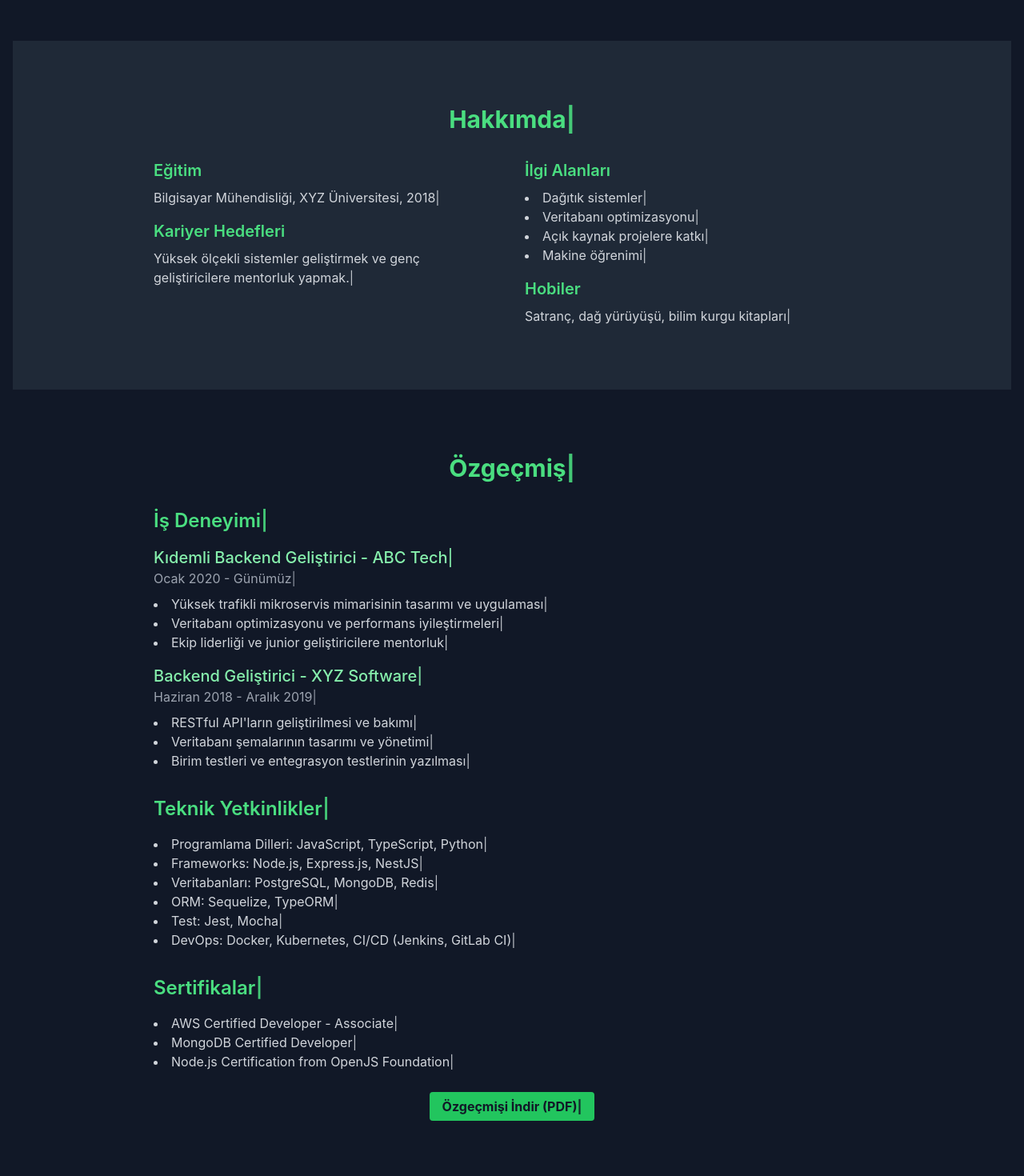
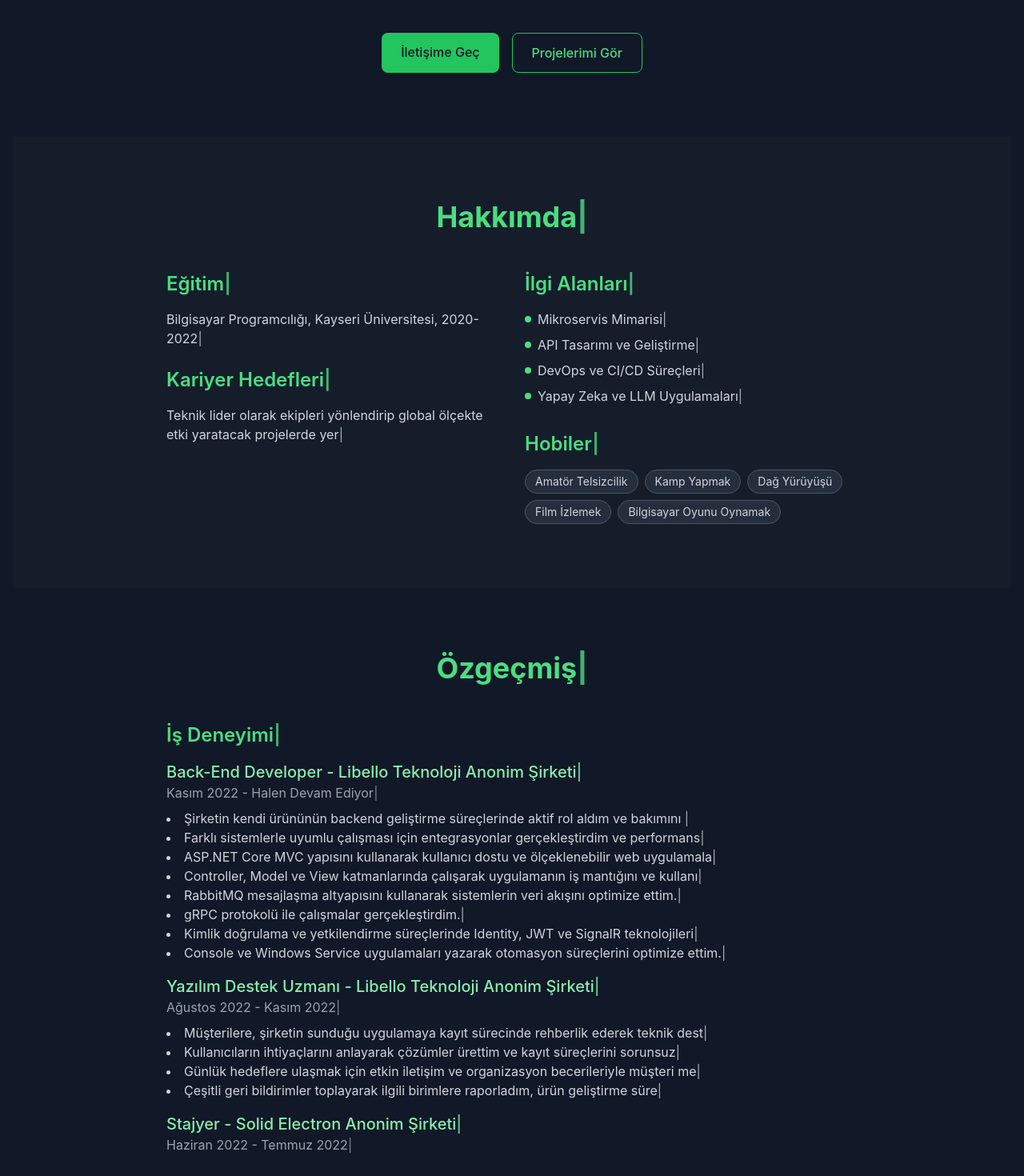
Before and after one commit to Burak-Ozlece/CV, a React (Create React App) app: page / in a window 1280 px wide. Shown: the part 940-2410 px from the top of the page at 80% size. Built offline with nearby package versions, Linux system fonts and the light colour scheme.

Commit message:
güncellendi

```diff
--- a/src/App.tsx
+++ b/src/App.tsx
@@ -98,7 +98,7 @@ function App() {
         <footer className="relative z-10 bg-gray-800 text-gray-100 p-4 mt-8">
           <div className="container mx-auto text-center">
             <div className="h-[25px] overflow-hidden">
-              <TypingEffect text="© 2023 Burak Özlece. Tüm hakları saklıdır." />
+              <TypingEffect text="© 2024 Burak Özlece. Tüm hakları saklıdır." />
             </div>
           </div>
         </footer>
--- a/src/components/About/index.tsx
+++ b/src/components/About/index.tsx
@@ -2,35 +2,71 @@ import React from 'react'
 import { TypingEffect } from '../TypingEffect'
 
 export function About() {
+  const interestAreas = [
+    'Mikroservis Mimarisi',
+    'API Tasarımı ve Geliştirme',
+    'DevOps ve CI/CD Süreçleri',
+    'Yapay Zeka ve LLM Uygulamaları'
+  ]
+
+  const hobbies = [
+    'Amatör Telsizcilik',
+    'Kamp Yapmak',
+    'Dağ Yürüyüşü',
+    'Film İzlemek',
+    'Bilgisayar Oyunu Oynamak'
+  ]
+
   return (
-    <section id="about" className="py-20 bg-gray-800">
-      <div className="max-w-4xl mx-auto">
-        <h2 className="text-3xl font-bold mb-8 text-center text-green-400">
+    <section id="about" className="py-20 bg-gray-800/30">
+      <div className="container mx-auto px-4 max-w-4xl">
+        <h2 className="text-4xl font-bold text-center text-green-400 mb-12">
           <TypingEffect text="Hakkımda" />
         </h2>
+
         <div className="grid md:grid-cols-2 gap-8">
           <div>
-            <h3 className="text-xl font-semibold mb-2 text-green-400">Eğitim</h3>
-            <p className="mb-4 text-gray-300">
-              <TypingEffect text="Bilgisayar Mühendisliği, XYZ Üniversitesi, 2018" />
+            <h3 className="text-2xl font-semibold text-green-400 mb-4">
+              <TypingEffect text="Eğitim" />
+            </h3>
+            <p className="text-gray-300 mb-6">
+              <TypingEffect text="Bilgisayar Programcılığı, Kayseri Üniversitesi, 2020-2022" />
             </p>
-            <h3 className="text-xl font-semibold mb-2 text-green-400">Kariyer Hedefleri</h3>
-            <p className="mb-4 text-gray-300">
-              <TypingEffect text="Yüksek ölçekli sistemler geliştirmek ve genç geliştiricilere mentorluk yapmak." />
+
+            <h3 className="text-2xl font-semibold text-green-400 mb-4">
+              <TypingEffect text="Kariyer Hedefleri" />
+            </h3>
+            <p className="text-gray-300">
+              <TypingEffect text="Teknik lider olarak ekipleri yönlendirip global ölçekte etki yaratacak projelerde yer almak." />
             </p>
           </div>
+
           <div>
-            <h3 className="text-xl font-semibold mb-2 text-green-400">İlgi Alanları</h3>
-            <ul className="list-disc list-inside mb-4 text-gray-300">
-              <li><TypingEffect text="Dağıtık sistemler" /></li>
-              <li><TypingEffect text="Veritabanı optimizasyonu" /></li>
-              <li><TypingEffect text="Açık kaynak projelere katkı" /></li>
-              <li><TypingEffect text="Makine öğrenimi" /></li>
+            <h3 className="text-2xl font-semibold text-green-400 mb-4">
+              <TypingEffect text="İlgi Alanları" />
+            </h3>
+            <ul className="space-y-2 mb-8">
+              {interestAreas.map((area, index) => (
+                <li key={index} className="text-gray-300 flex items-center">
+                  <span className="w-2 h-2 bg-green-400 rounded-full mr-2"></span>
+                  <TypingEffect text={area} />
+                </li>
+              ))}
             </ul>
-            <h3 className="text-xl font-semibold mb-2 text-green-400">Hobiler</h3>
-            <p className="text-gray-300">
-              <TypingEffect text="Satranç, dağ yürüyüşü, bilim kurgu kitapları" />
-            </p>
+
+            <h3 className="text-2xl font-semibold text-green-400 mb-4">
+              <TypingEffect text="Hobiler" />
+            </h3>
+            <div className="flex flex-wrap gap-2">
+              {hobbies.map((hobby, index) => (
+                <span
+                  key={index}
+                  className="px-3 py-1 bg-gray-700/50 text-gray-300 rounded-full text-sm border border-gray-600 hover:border-green-400 transition-colors duration-300"
+                >
+                  {hobby}
+                </span>
+              ))}
+            </div>
           </div>
         </div>
       </div>
--- a/src/components/Contact/index.tsx
+++ b/src/components/Contact/index.tsx
@@ -29,26 +29,20 @@ export function Contact() {
               <TypingEffect text="İletişim Bilgileri" />
             </h3>
             <p className="mb-2 text-gray-300">
-              <TypingEffect text="Email: burak.ozlece@example.com" />
-            </p>
-            <p className="mb-2 text-gray-300">
-              <TypingEffect text="Telefon: +90 555 123 4567" />
+              <TypingEffect text="E posta: burakozlece@hotmail.com" />
             </p>
             <p className="mb-4 text-gray-300">
-              <TypingEffect text="Konum: İstanbul, Türkiye" />
+              <TypingEffect text="Konum: Kayseri, Türkiye" />
             </p>
             <h3 className="text-xl font-semibold mb-4 text-green-300">
               <TypingEffect text="Sosyal Medya" />
             </h3>
             <div className="flex space-x-4">
-              <a href="https://linkedin.com/in/burakozlece" target="_blank" rel="noopener noreferrer" className="text-green-400 hover:text-green-300">
+              <a href="https://www.linkedin.com/in/burak-ozlece/" target="_blank" rel="noopener noreferrer" className="text-green-400 hover:text-green-300">
                 <TypingEffect text="LinkedIn" />
               </a>
-              <a href="https://github.com/burakozlece" target="_blank" rel="noopener noreferrer" className="text-green-400 hover:text-green-300">
+              <a href="https://github.com/Burak-Ozlece" target="_blank" rel="noopener noreferrer" className="text-green-400 hover:text-green-300">
                 <TypingEffect text="GitHub" />
-              </a>
-              <a href="https://twitter.com/burakozlece" target="_blank" rel="noopener noreferrer" className="text-green-400 hover:text-green-300">
-                <TypingEffect text="Twitter" />
               </a>
             </div>
           </div>
--- a/src/components/Home/index.tsx
+++ b/src/components/Home/index.tsx
@@ -47,8 +47,8 @@ export function Home() {
 
             {/* Açıklama */}
             <div className="max-w-2xl mx-auto">
-              <p className="text-gray-300 text-lg leading-relaxed h-[80px] overflow-hidden">
-                <TypingEffect text="Merhaba! Ben Burak. Backend teknolojileri konusunda uzmanlaşmış, karmaşık problemleri çözmekten ve ölçeklenebilir sistemler tasarlamaktan keyif alan bir geliştiriciyim." />
+              <p className="text-gray-300 text-lg leading-relaxed h-[200px] overflow-hidden">
+                <TypingEffect text="Merhaba!Ben Burak, backend geliştirme teknolojileri üzerine yoğunlaşmış ve bu alanda kendimi sürekli geliştiren bir yazılım geliştiricisiyim. .NET, SignalR, Docker, gRPC, JWT gibi modern teknolojiler kullanarak ölçeklenebilir, güvenli ve performans odaklı sistemler tasarlamaktan büyük bir keyif alıyorum.Karmaşık problemlere yaratıcı çözümler bulmak, kullanıcı dostu ve verimli altyapılar oluşturmak benim en büyük tutkularımdan biri. Ekibinizde yer alarak projelerinize değer katmaya ve hedeflerinizi gerçeğe dönüştürmeye yardımcı olmaya hazırım!" />
               </p>
             </div>
 
--- a/src/components/Resume/index.tsx
+++ b/src/components/Resume/index.tsx
@@ -1,10 +1,11 @@
+import React from 'react'
 import { TypingEffect } from '../TypingEffect'
 
 export function Resume() {
   return (
     <section id="resume" className="py-20">
-      <div className="max-w-4xl mx-auto">
-        <h2 className="text-3xl font-bold mb-8 text-center text-green-400">
+      <div className="container mx-auto px-4 max-w-4xl">
+        <h2 className="text-4xl font-bold text-center text-green-400 mb-12">
           <TypingEffect text="Özgeçmiş" />
         </h2>
         <div className="mb-8">
@@ -13,29 +14,44 @@ export function Resume() {
           </h3>
           <div className="mb-4">
             <h4 className="text-xl font-medium text-green-300">
-              <TypingEffect text="Kıdemli Backend Geliştirici - ABC Tech" />
+              <TypingEffect text="Back-End Developer - Libello Teknoloji Anonim Şirketi" />
             </h4>
             <p className="text-gray-400">
-              <TypingEffect text="Ocak 2020 - Günümüz" />
+              <TypingEffect text="Kasım 2022 - Halen Devam Ediyor" />
             </p>
             <ul className="list-disc list-inside mt-2 text-gray-300">
-              <li><TypingEffect text="Yüksek trafikli mikroservis mimarisinin tasarımı ve uygulaması" /></li>
-              <li><TypingEffect text="Veritabanı optimizasyonu ve performans iyileştirmeleri" /></li>
-              <li><TypingEffect text="Ekip liderliği ve junior geliştiricilere mentorluk" /></li>
+              <li><TypingEffect text=" Şirketin kendi ürününün backend geliştirme süreçlerinde aktif rol aldım ve bakımını üstlendim." /></li>
+              <li><TypingEffect text="Farklı sistemlerle uyumlu çalışması için entegrasyonlar gerçekleştirdim ve performans odaklı çözümler geliştirdim." /></li>
+              <li><TypingEffect text="ASP.NET Core MVC yapısını kullanarak kullanıcı dostu ve ölçeklenebilir web uygulamaları geliştirdim." /></li>
+              <li><TypingEffect text="Controller, Model ve View katmanlarında çalışarak uygulamanın iş mantığını ve kullanıcı arayüzünü tasarladım." /></li>
+              <li><TypingEffect text="RabbitMQ mesajlaşma altyapısını kullanarak sistemlerin veri akışını optimize ettim." /></li>
+              <li><TypingEffect text="gRPC protokolü ile çalışmalar gerçekleştirdim." /></li>
+              <li><TypingEffect text="Kimlik doğrulama ve yetkilendirme süreçlerinde Identity, JWT ve SignalR teknolojilerini kullanarak güvenli ve gerçek zamanlı iletişim sağlayan çözümler geliştirdim." /></li>
+              <li><TypingEffect text="Console ve Windows Service uygulamaları yazarak otomasyon süreçlerini optimize ettim." /></li>
+
             </ul>
           </div>
           <div className="mb-4">
             <h4 className="text-xl font-medium text-green-300">
-              <TypingEffect text="Backend Geliştirici - XYZ Software" />
+              <TypingEffect text="Yazılım Destek Uzmanı - Libello Teknoloji Anonim Şirketi" />
             </h4>
             <p className="text-gray-400">
-              <TypingEffect text="Haziran 2018 - Aralık 2019" />
+              <TypingEffect text="Ağustos 2022 - Kasım 2022" />
             </p>
             <ul className="list-disc list-inside mt-2 text-gray-300">
-              <li><TypingEffect text="RESTful API'ların geliştirilmesi ve bakımı" /></li>
-              <li><TypingEffect text="Veritabanı şemalarının tasarımı ve yönetimi" /></li>
-              <li><TypingEffect text="Birim testleri ve entegrasyon testlerinin yazılması" /></li>
+              <li><TypingEffect text="Müşterilere, şirketin sunduğu uygulamaya kayıt sürecinde rehberlik ederek teknik destek sağladım." /></li>
+              <li><TypingEffect text="Kullanıcıların ihtiyaçlarını anlayarak çözümler ürettim ve kayıt süreçlerini sorunsuz bir şekilde tamamlamalarını sağladım." /></li>
+              <li><TypingEffect text="Günlük hedeflere ulaşmak için etkin iletişim ve organizasyon becerileriyle müşteri memnuniyetini artırmaya odaklandım." /></li>
+              <li><TypingEffect text="Çeşitli geri bildirimler toplayarak ilgili birimlere raporladım, ürün geliştirme süreçlerine katkı sağladım." /></li>
             </ul>
+          </div>
+          <div className="mb-4">
+            <h4 className="text-xl font-medium text-green-300">
+              <TypingEffect text="Stajyer - Solid Electron Anonim Şirketi" />
+            </h4>
+            <p className="text-gray-400">
+              <TypingEffect text="Haziran 2022 - Temmuz 2022" />
+            </p>
           </div>
         </div>
         <div className="mb-8">
@@ -43,12 +59,10 @@ export function Resume() {
             <TypingEffect text="Teknik Yetkinlikler" />
           </h3>
           <ul className="list-disc list-inside text-gray-300">
-            <li><TypingEffect text="Programlama Dilleri: JavaScript, TypeScript, Python" /></li>
-            <li><TypingEffect text="Frameworks: Node.js, Express.js, NestJS" /></li>
-            <li><TypingEffect text="Veritabanları: PostgreSQL, MongoDB, Redis" /></li>
-            <li><TypingEffect text="ORM: Sequelize, TypeORM" /></li>
-            <li><TypingEffect text="Test: Jest, Mocha" /></li>
-            <li><TypingEffect text="DevOps: Docker, Kubernetes, CI/CD (Jenkins, GitLab CI)" /></li>
+            <li><TypingEffect text="Programlama Dilleri: C#, Python, Javascript, Html, Css" /></li>
+            <li><TypingEffect text="Frameworks: Entity Framework Core, ASP.NET Core, ASP.NET MVC" /></li>
+            <li><TypingEffect text="Veritabanları: PostgreSQL, Microsoft SQL Server, Mysql, Redis" /></li>
+            <li><TypingEffect text="DevOps: Docker, Nginx, RabbitMQ, gRPC, SignalR, Git, Github" /></li>
           </ul>
         </div>
         <div>
@@ -56,18 +70,43 @@ export function Resume() {
             <TypingEffect text="Sertifikalar" />
           </h3>
           <ul className="list-disc list-inside text-gray-300">
-            <li><TypingEffect text="AWS Certified Developer - Associate" /></li>
-            <li><TypingEffect text="MongoDB Certified Developer" /></li>
-            <li><TypingEffect text="Node.js Certification from OpenJS Foundation" /></li>
+            <li><TypingEffect text="RabbitMQ - Gençay Yıldız" /></li>
+            <li><TypingEffect text="SignalR - Gençay Yıldız" /></li>
+            <li><TypingEffect text="Uygulamalarla SQL Öğreniyorum - Ömer F. Çolakoğlu" /></li>
+            <li><TypingEffect text="Python Sıfırdan İleri Seviye Programlama - Mustafa M. Coşkun" /></li>
+            <li><TypingEffect text="Komple Uygulamalarla Web Geliştirme - Sadık E. Turan" /></li>
+            <li><TypingEffect text="Versiyon Kontrolleri: Git ve GitHub - Atıl Samancıoğlu" /></li>
+            <li><TypingEffect text="Uygulamalarla SQL Öğreniyorum - Ömer F. Çolakoğlu" /></li>
+            <li><TypingEffect text="Her Yönüyle SQL Server - Ömer F. Çolakoğlu" /></li>
+            <li><TypingEffect text="Veritabanı Saldırıları ve Veritabanı Güvenliği - Ömer F. Çolakoğlu" /></li>
+            <li><TypingEffect text="Alıştırmalarla SQL Öğreniyorum - Ömer F. Çolakoğlu" /></li>
+            <li><TypingEffect text="API ve API Testi - Salih Kıralioğlu / Hüsnü F. Çavuş" /></li>
+            <li><TypingEffect text="Mvc5 ile Sıfırdan Admin Panelli Dinamik CV Sitesi - Murat Yücedağ" /></li>
           </ul>
         </div>
-        <div className="mt-8 text-center">
+        <div className="text-center mt-8">
           <a
-            href="/path-to-your-resume.pdf"
-            download
-            className="bg-green-500 hover:bg-green-600 text-gray-900 font-bold py-2 px-4 rounded"
+            href="/KisiselBilgiler.pdf"
+            download="Burak_Ozlece_CV.pdf"
+            className="inline-flex items-center gap-2 bg-green-500 hover:bg-green-600 text-gray-900 font-bold py-3 px-6 rounded-lg transition-colors duration-300"
           >
-            <TypingEffect text="Özgeçmişi İndir (PDF)" />
+            <svg
+              xmlns="http://www.w3.org/2000/svg"
+              className="h-5 w-5"
+              fill="none"
+              viewBox="0 0 24 24"
+              stroke="currentColor"
+            >
+              <path
+                strokeLinecap="round"
+                strokeLinejoin="round"
+                strokeWidth={2}
+                d="M4 16v1a3 3 0 003 3h10a3 3 0 003-3v-1m-4-4l-4 4m0 0l-4-4m4 4V4"
+              />
+            </svg>
+            <span className="h-[25px] overflow-hidden">
+              <TypingEffect text="Özgeçmişi İndir (PDF)" />
+            </span>
           </a>
         </div>
       </div>
```
Also changed, not shown: 1 other file (tests, documents, lock files or other folders).
